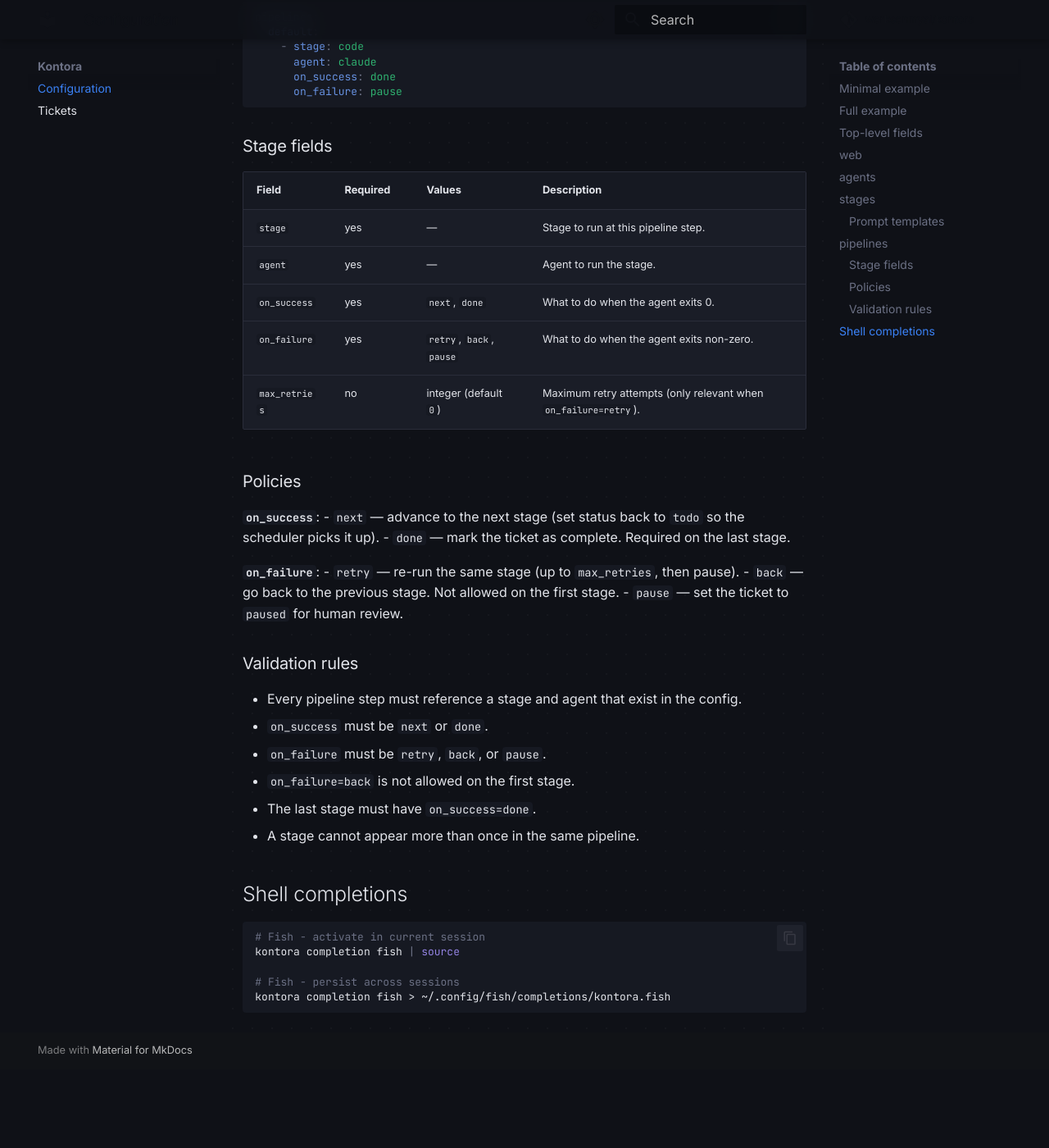
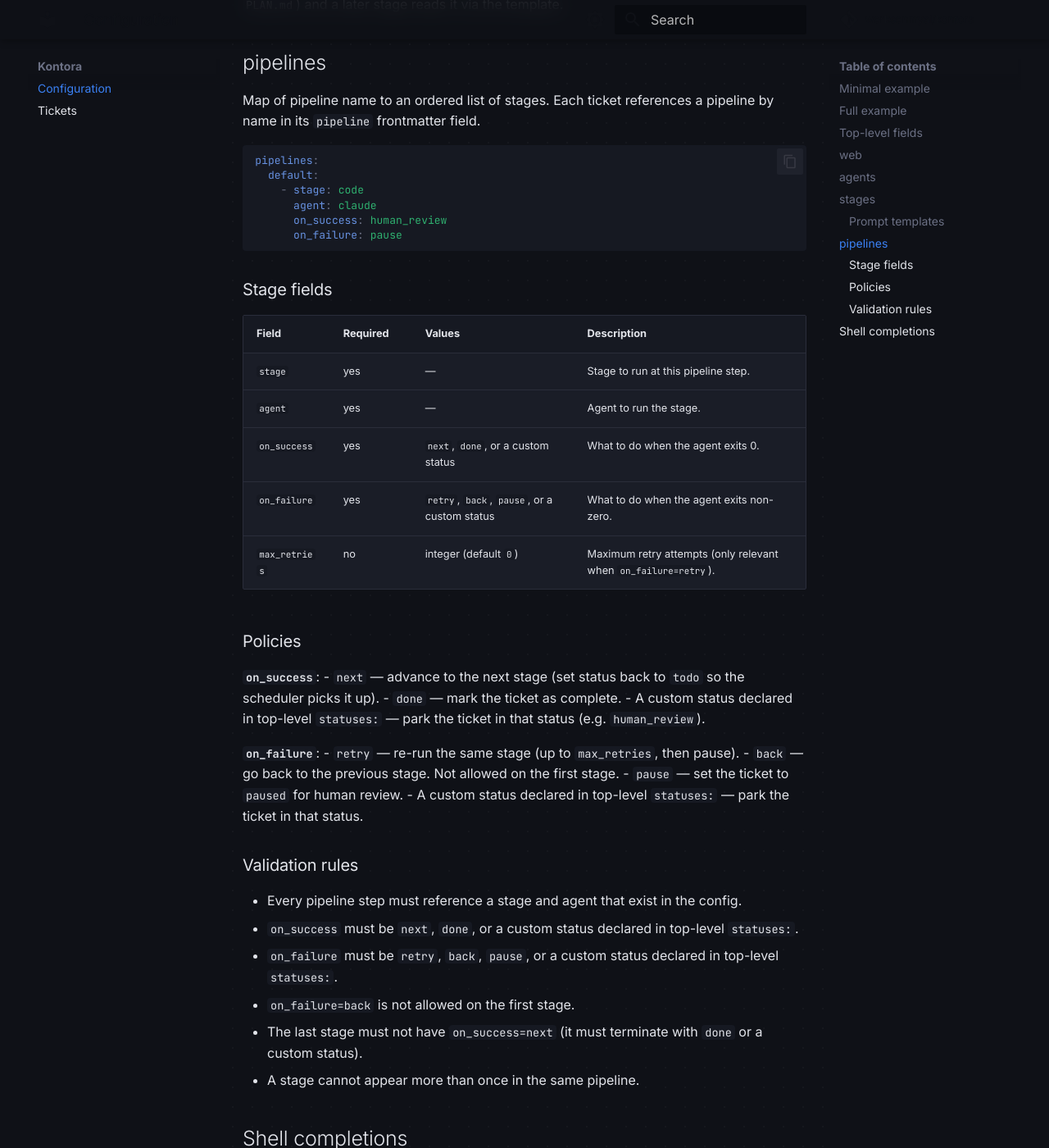
Before and after one commit to worksonmyai/kontora, an MkDocs documentation site: the page built from docs/configuration.md, in a window 1280 px wide and 1400 px high, scrolled down 5220 px. Shown: the whole window at 82% size. Built offline with MkDocs 1.6.1 and Material for MkDocs 9.7.7, drawn with Linux system fonts in a browser that asks for light colours; comment, search, counter and statistics services are not loaded; before the commit the page ends 6524 px from its top, so only the background shows below that; some of the changed text lies outside the part shown.

Commit message:
Park completed tickets in human_review by default (#26)
## Summary
- Default setup config now declares a `human_review` custom status and
routes final-stage `on_success` to it instead of `done`, so tickets wait
for a human before being marked complete.
- Docs and the Docker sample config are updated to match, including
explicit mention that `on_success`/`on_failure` accept custom statuses
declared under top-level `statuses:`.

## Test plan
- [x] `go test ./internal/cli/...`
- [ ] Spot-check a fresh `kontora setup` run to confirm the generated
config includes the `statuses:` block and `human_review` routing.

````diff
--- a/docs/configuration.md
+++ b/docs/configuration.md
@@ -6,6 +6,9 @@
 
 ```yaml
 tickets_dir: ~/.kontora/tickets
+
+statuses:
+  - human_review
 
 agents:
   claude:
@@ -19,7 +22,7 @@
   default:
     - stage: code
       agent: claude
-      on_success: done
+      on_success: human_review
       on_failure: pause
 ```
 
@@ -32,6 +35,9 @@
 logs_dir: ~/.kontora/logs
 editor: nvim
 max_concurrent_agents: 3
+
+statuses:
+  - human_review
 
 web:
   enabled: true
@@ -85,7 +91,7 @@
   default:
     - stage: code
       agent: claude-sonnet
-      on_success: done
+      on_success: human_review
       on_failure: pause
 
   implement-review-commit:
@@ -105,7 +111,7 @@
       max_retries: 1
     - stage: commit
       agent: claude-sonnet
-      on_success: done
+      on_success: human_review
       on_failure: retry
       max_retries: 1
 ```
@@ -121,6 +127,7 @@
 | `editor` | no | `$EDITOR` or `vi` | Editor for `kontora edit`. Falls back to `$EDITOR`, then `vi`. |
 | `default_agent` | no | (inferred) | Agent used for tickets without a pipeline. Defaults to `claude` if an agent with that name exists, otherwise inferred when there is exactly one agent. Must be set explicitly when multiple agents are defined and none is named `claude`. |
 | `max_concurrent_agents` | no | `3` | Maximum number of agents running simultaneously. |
+| `statuses` | no | — | Custom parked statuses; agents park here instead of advancing to done. |
 | `environment` | no | — | Map of environment variables to set for all agent processes. |
 | `web` | no | — | Web dashboard settings (see [web](#web)). Enabled by default. |
 
@@ -202,7 +209,7 @@
   default:
     - stage: code
       agent: claude
-      on_success: done
+      on_success: human_review
       on_failure: pause
 ```
 
@@ -212,28 +219,30 @@
 |-------|----------|--------|-------------|
 | `stage` | yes | — | Stage to run at this pipeline step. |
 | `agent` | yes | — | Agent to run the stage. |
-| `on_success` | yes | `next`, `done` | What to do when the agent exits 0. |
-| `on_failure` | yes | `retry`, `back`, `pause` | What to do when the agent exits non-zero. |
+| `on_success` | yes | `next`, `done`, or a custom status | What to do when the agent exits 0. |
+| `on_failure` | yes | `retry`, `back`, `pause`, or a custom status | What to do when the agent exits non-zero. |
 | `max_retries` | no | integer (default `0`) | Maximum retry attempts (only relevant when `on_failure=retry`). |
 
 ### Policies
 
 **`on_success`**:
 - `next` — advance to the next stage (set status back to `todo` so the scheduler picks it up).
-- `done` — mark the ticket as complete. Required on the last stage.
+- `done` — mark the ticket as complete.
+- A custom status declared in top-level `statuses:` — park the ticket in that status (e.g. `human_review`).
 
 **`on_failure`**:
 - `retry` — re-run the same stage (up to `max_retries`, then pause).
 - `back` — go back to the previous stage. Not allowed on the first stage.
 - `pause` — set the ticket to `paused` for human review.
+- A custom status declared in top-level `statuses:` — park the ticket in that status.
 
 ### Validation rules
 
 - Every pipeline step must reference a stage and agent that exist in the config.
-- `on_success` must be `next` or `done`.
-- `on_failure` must be `retry`, `back`, or `pause`.
+- `on_success` must be `next`, `done`, or a custom status declared in top-level `statuses:`.
+- `on_failure` must be `retry`, `back`, `pause`, or a custom status declared in top-level `statuses:`.
 - `on_failure=back` is not allowed on the first stage.
-- The last stage must have `on_success=done`.
+- The last stage must not have `on_success=next` (it must terminate with `done` or a custom status).
 - A stage cannot appear more than once in the same pipeline.
 
 ## Shell completions
````
Also changed, not shown: README.md (+5 -2 lines), 3 other files.
